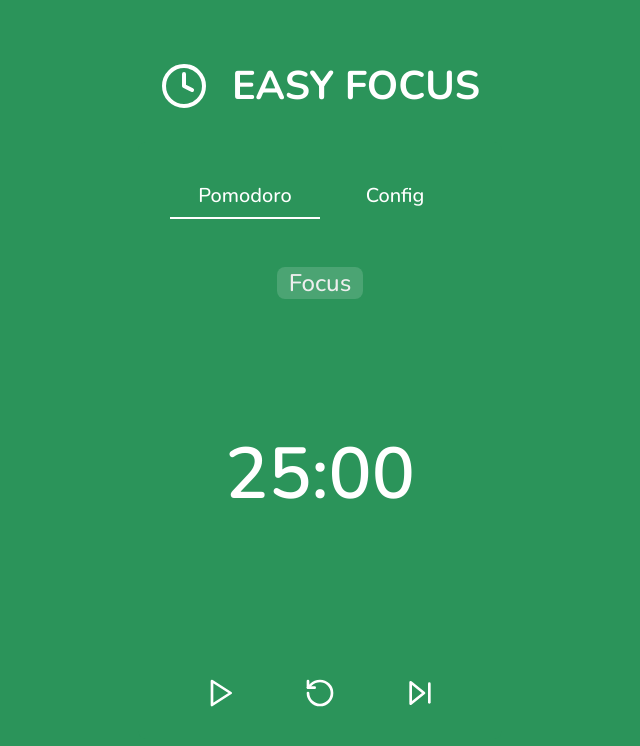
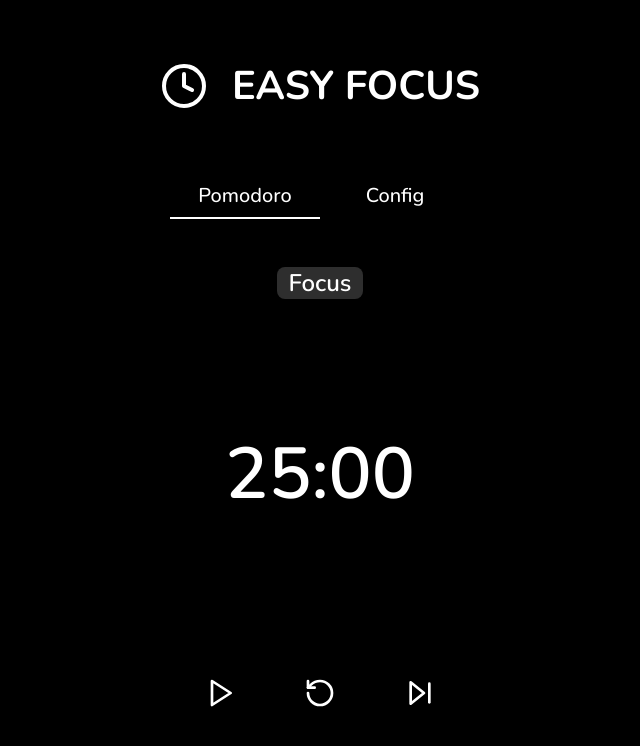
Before and after one commit to leogrigs/easy-focus, a React (Create React App) app: page / in a window 1280 px wide. Shown: the top 746 px of the page, without its empty margins (320-960 px from the left). Built offline with nearby package versions, Linux system fonts and the light colour scheme.

Commit message:
style: new visual

```diff
--- a/src/App.css
+++ b/src/App.css
@@ -45,12 +45,10 @@ main {
       text-align: center;
       font-size: 24px;
       line-height: 32px;
-      font-weight: 500;
-      color: #eee;
+      font-weight: 600;
       margin-bottom: 32px;
       span {
         padding: 0 12px;
-        background-color: #ffffff26;
         border-radius: 8px;
       }
     }
--- a/src/App.js
+++ b/src/App.js
@@ -102,25 +102,29 @@ function App() {
     setActiveTab(index);
   };
 
-  const getBackgroundColor = () => {
-    return isOn ? (onFocus ? "#b82e24" : "#2b6e94") : "#2b945a";
-  };
-
   return (
-    <main style={{ backgroundColor: getBackgroundColor() }}>
+    <main>
       <div className="title">
         <Title />
       </div>
-      <div
-        className="container"
-        style={{ backgroundColor: getBackgroundColor() }}
-      >
+      <div className="container">
         <Tab tabs={tabs} activeTab={activeTab} setActiveTab={handleTabChange} />
         <div className="container-content">
           {activeTab === 0 && (
             <>
               <div className="container-feedback">
-                <span>{onFocus ? "Focus" : "Rest"}</span>
+                <span
+                  style={{
+                    color: isOn ? (onFocus ? "#ea3737" : "#4abdfc") : "#FFF",
+                    backgroundColor: isOn
+                      ? onFocus
+                        ? "#ea37372e"
+                        : "#4abdfc2e"
+                      : "#ffffff2e",
+                  }}
+                >
+                  {onFocus ? "Focus" : "Rest"}
+                </span>
               </div>
 
               <div className="container-timer">
```
